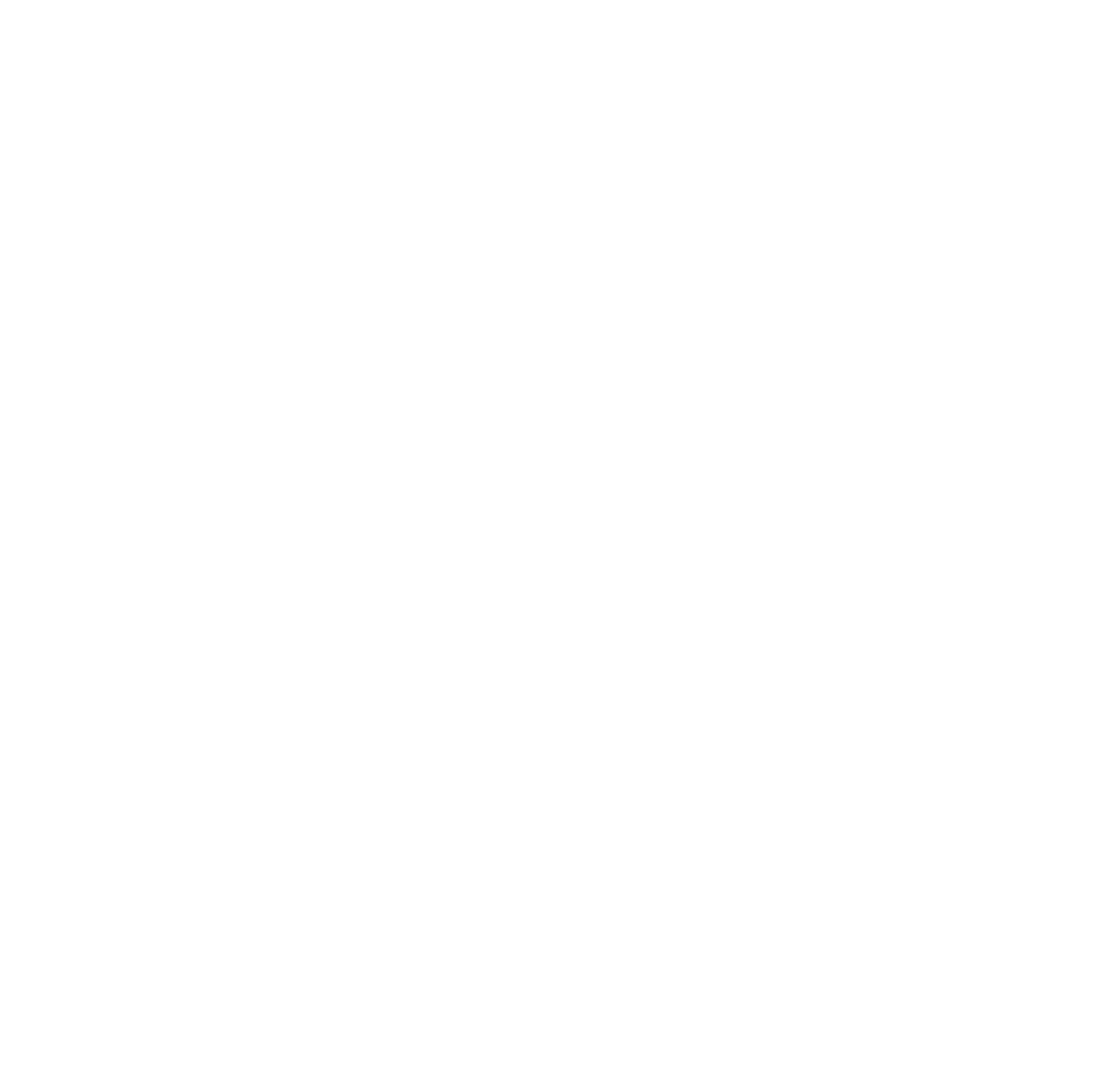
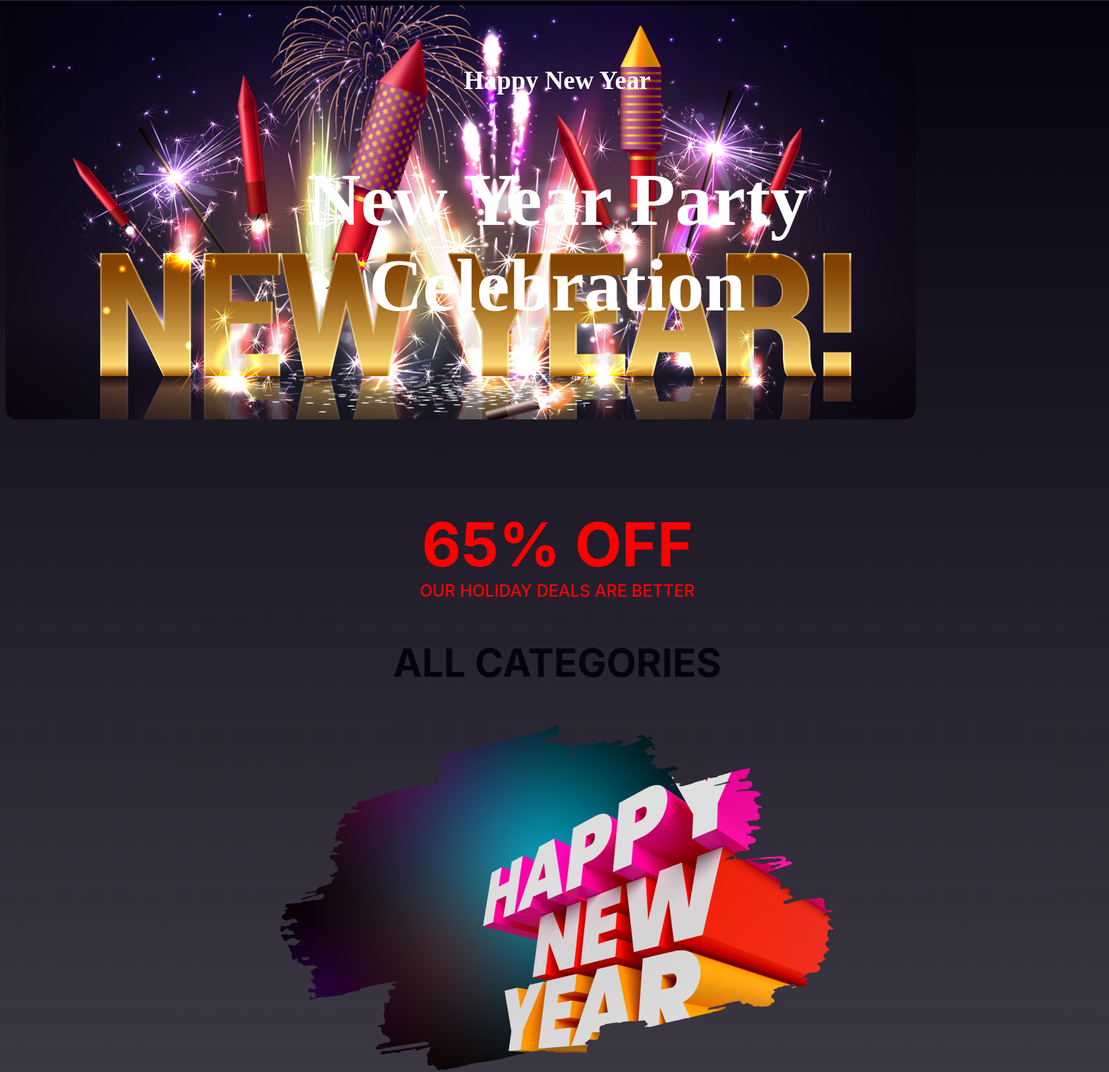
Before and after one commit to Aktar700/new-year-journey, a plain HTML site: page index.html in a window 1280 px wide. Shown: the top 1554 px of the page at 69% size, 1608 px wide, since content can reach past the window. Before the commit the page ends 800 px from the top, so only its background shows below. Drawn offline with Linux system fonts and the light colour scheme; files that its build step writes are made by us from their sources.

Commit message:
header section added

```diff
--- a/index.html
+++ b/index.html
@@ -4,15 +4,38 @@
         <meta charset="UTF-8">
         <meta name="viewport" content="width=device-width, initial-scale=1.0">
         <title>new-year-journey</title>
-        <link rel="stylesheet" href="new-year.css">
+        <link rel="stylesheet" href="styles/new-year.css">
     </head>
     <body>
-        <header>
+        <header class="head">
+            <nav>
 
+                    <div class="new"><h3>Happy New Year</h3></div>
+                    <div class="happy"><h2>New Year Party Celebration</h2></div>
+
+
+            </nav>
 
         </header>
         <main>
+            <section class="rst">
+                <div class="Off"> 65% OFF</div>
+                <div class="holiday">OUR HOLIDAY DEALS ARE BETTER</div>
+                <div class="catagory">
+                    <h3>ALL CATEGORIES</h3>
+                </div>
+                <img class="fig-1" src="images/New Year Photo.png" alt="">
 
+
+
+
+            </section>
+            <section class="Midnight">
+                <div></div>
+
+
+
+            </section>
 
         </main>
         <footer>
--- a/styles/new-year.css
+++ b/styles/new-year.css
@@ -1,4 +1,70 @@
 /* common sheared style */
 body{
     background-color: #FFF;
+    width: 1600px;
+    height: 7335px;
+    background: linear-gradient(180deg, #070211 0%, rgba(7, 2, 17, 0.00) 100%);
+
+
 }
+/* header styles */
+.head{
+    background-image: url('../images/Banner\ Image.png');
+    padding: 50px 140px;
+    border-radius: 16px;
+    display: flex;
+    flex-shrink: 0;
+    background-repeat: no-repeat;
+    font-family: Merriweather;
+    font-style: normal;
+    text-align: center;
+    color: #FFF;
+
+
+}
+.new{
+    padding: 0px;
+  font-size: 32px;
+   font-weight: 400;
+    line-height: normal;
+}
+.happy{
+ padding:0px 230px;
+font-size: 72px;
+font-weight: 900;
+/* text-align: center; */
+word-wrap: break-word;
+/* line-height: 95px; 131.944% */
+}
+/* main part style */
+.rst{
+    padding: 120px 398px 100px;
+
+}
+.Off{
+    color: #F00;
+text-align: center;
+font-family: Inter;
+font-size: 88px;
+font-style: normal;
+font-weight: 700;
+line-height: normal;
+}
+.holiday{
+    color: #F00;
+text-align: center;
+font-family: Inter;
+font-size: 24px;
+font-style: normal;
+font-weight: 500;
+line-height: normal;
+}
+.catagory{
+    color: #070211;
+text-align: center;
+font-family: Inter;
+font-size: 48px;
+font-style: normal;
+font-weight: 700;
+line-height: normal;
+}
```
